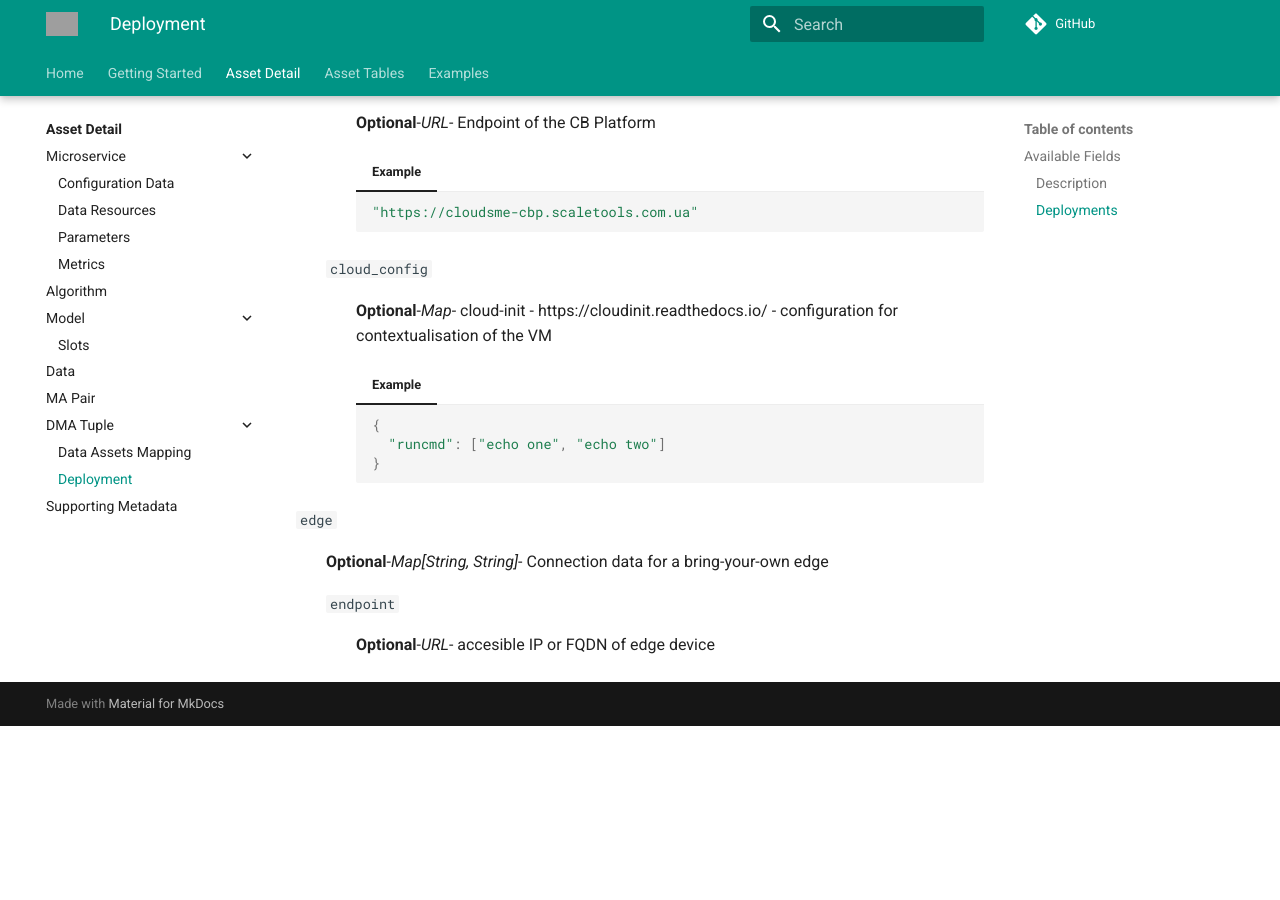
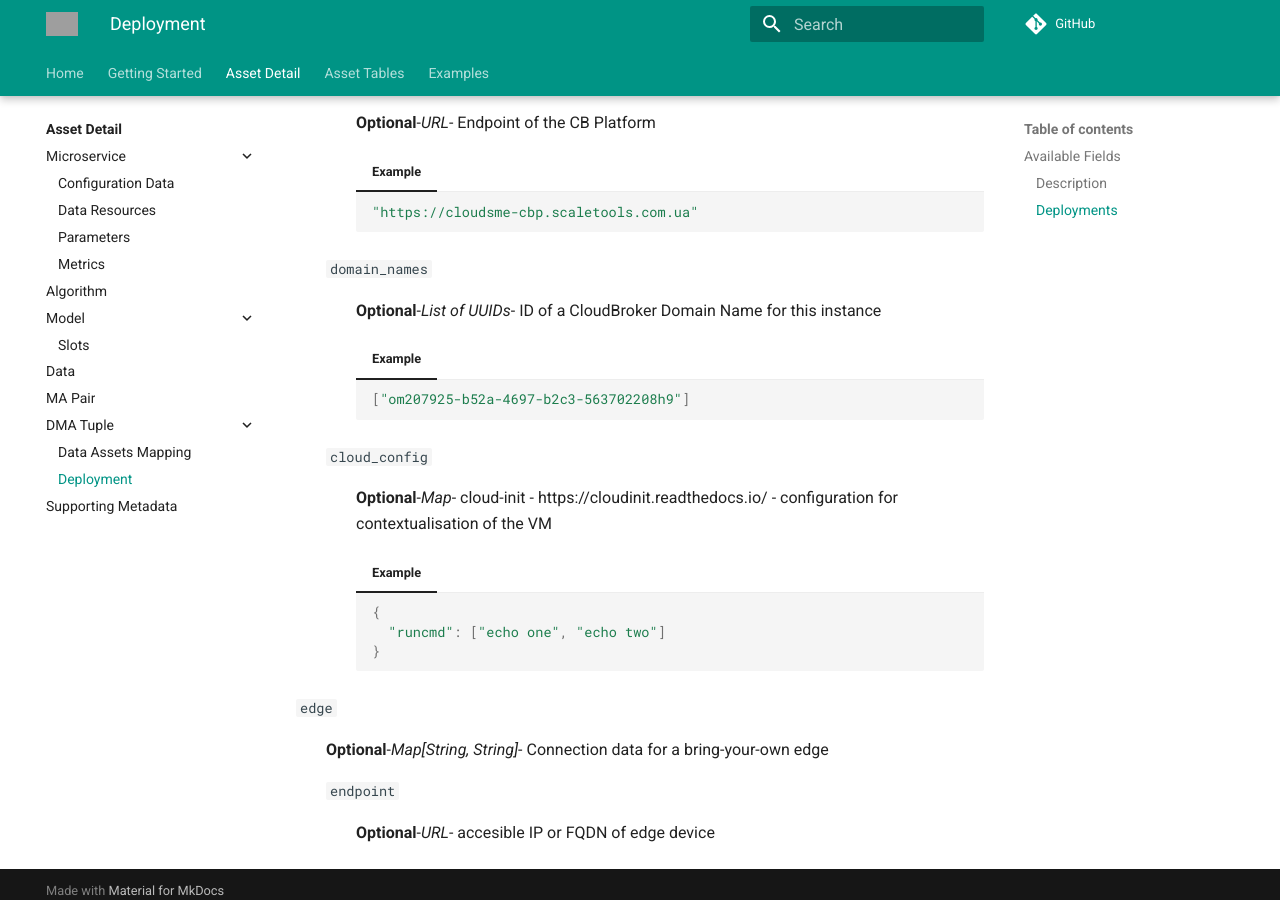
Before and after one commit to DIGITbrain/digitbrain.github.io, an MkDocs documentation site: the page built from docs/attributes/deployment.md, in a window 1280 px wide and 900 px high, scrolled down 2281 px. Built offline with MkDocs 1.6.1 and Material for MkDocs 9.7.7, drawn with Linux system fonts in a browser that asks for light colours; comment, search, counter and statistics services are not loaded; before the commit the page ends 3007 px from its top, so only the background shows below that; grey boxes are pictures that could not be loaded.

Commit message:
feat(dep): add CB domain names to spec [AUTO]

````diff
--- a/docs/attributes/deployment.md
+++ b/docs/attributes/deployment.md
@@ -102,6 +102,13 @@ has these sections:
             "https://cloudsme-cbp.scaletools.com.ua"
             ```
 
+    `domain_names`{ #domain_names }
+:   **Optional**-*List of UUIDs*- ID of a CloudBroker Domain Name for this instance
+        === "Example"
+            ``` yaml
+            ["om207925-b52a-4697-b2c3-563702208h9"]
+            ```
+
     `cloud_config`{ #cloud_config }
 :   **Optional**-*Map*- cloud-init - https://cloudinit.readthedocs.io/ - configuration for contextualisation of the VM
         === "Example"
````
Also changed, not shown: docs/tables/deployment.md (+1 -0 lines).
